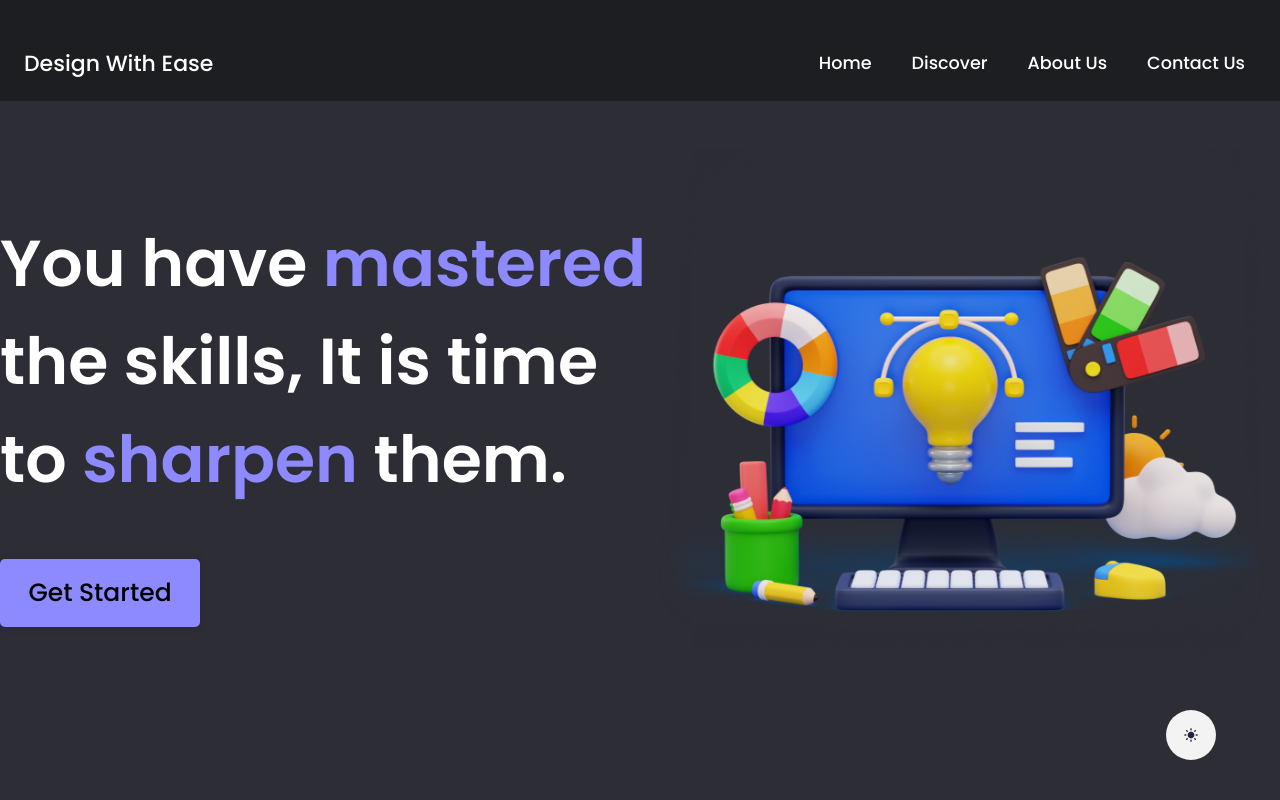
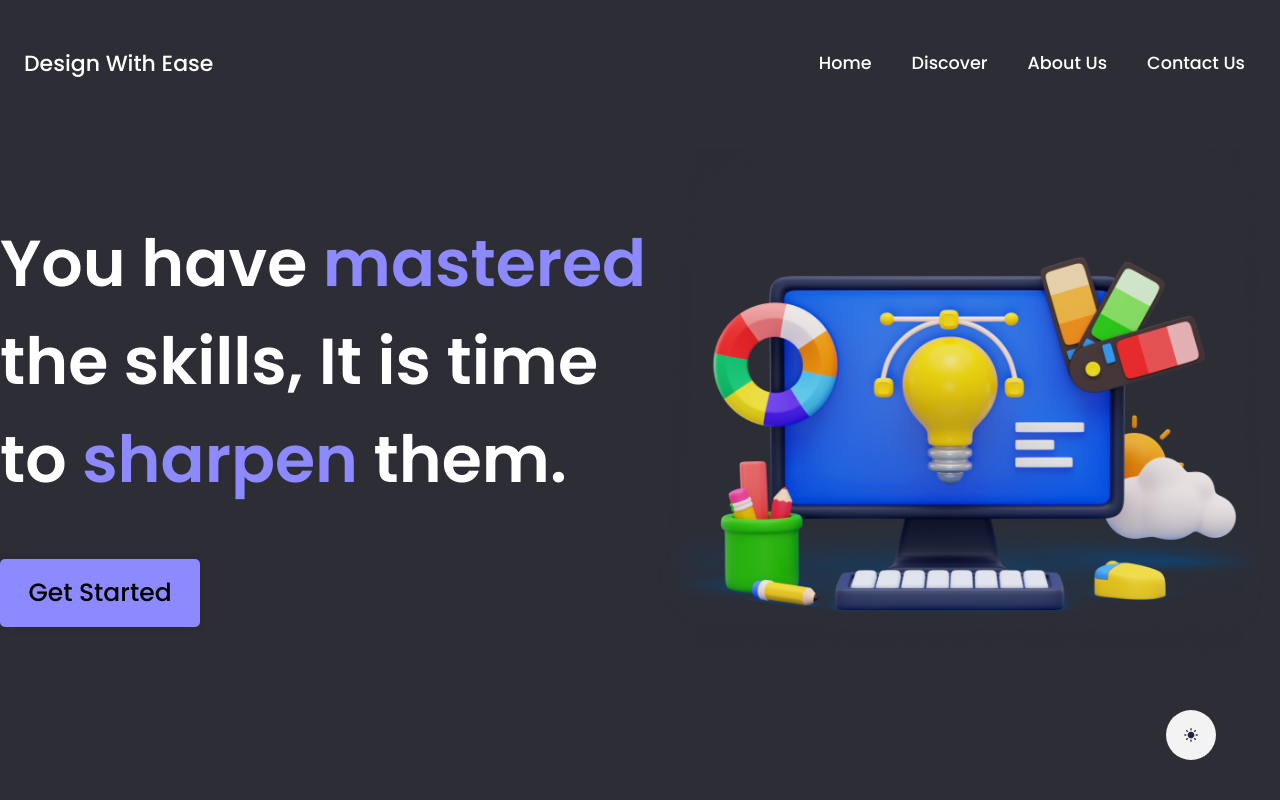
Before and after one commit to PrudentBird/DesignWithEase, a plain HTML site: page index.html in a window 1280 px wide. Both pictures are taken after a click on the element 1191 px from the left and 735 px from the top of the page. Shown: the top 800 px of the page. Drawn offline with nearby package versions, Linux system fonts and the light colour scheme.

Commit message:
Version History
Fixed color error in navbar for darkmode

```diff
--- a/style.css
+++ b/style.css
@@ -54,7 +54,7 @@ body {
 }
 
 .dark .navbar {
-    background-color: #1c1e21;
+    background-color: #2d2e35;
 }
 
 .navbar-shadow {
```
